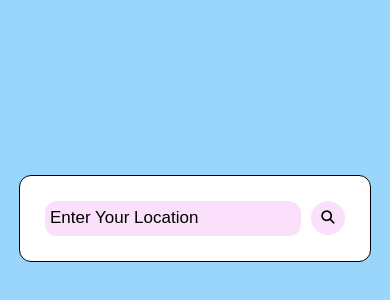
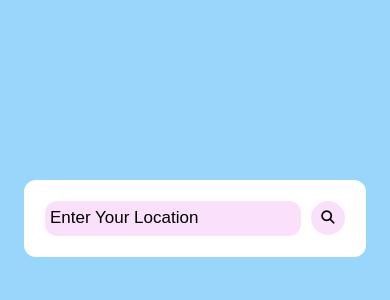
Before and after one commit to Abhi1226L/Weather-app, a plain HTML site: page index.html in a window 390 px wide. Shown: the part 204-504 px from the top of the page. Drawn offline with Linux system fonts and the light colour scheme.

Commit message:
Add files via upload

```diff
--- a/style.css
+++ b/style.css
@@ -23,7 +23,6 @@ main{
   width : 30rem;
   height : min-content;
   background-color: white;
-  border: 1px solid black;
   border-radius: 1.2rem;
   padding: 2.5rem;
 }
@@ -63,3 +62,16 @@ button:active{
   transform: scale(1.01);
   background-color: rgb(172, 247, 183);
 }
+
+
+@media screen and (max-width:425px){
+  main{
+    padding: 2.1rem;
+  }
+}
+
+@media screen and (max-width:360px){
+  main{
+    width: 25rem;
+  }
+}
```
